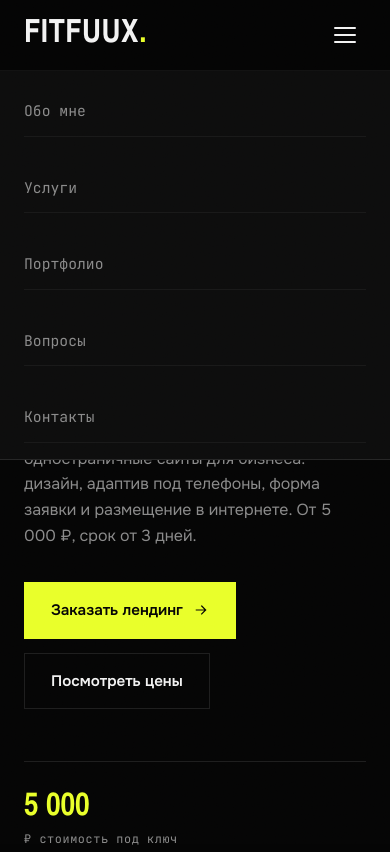
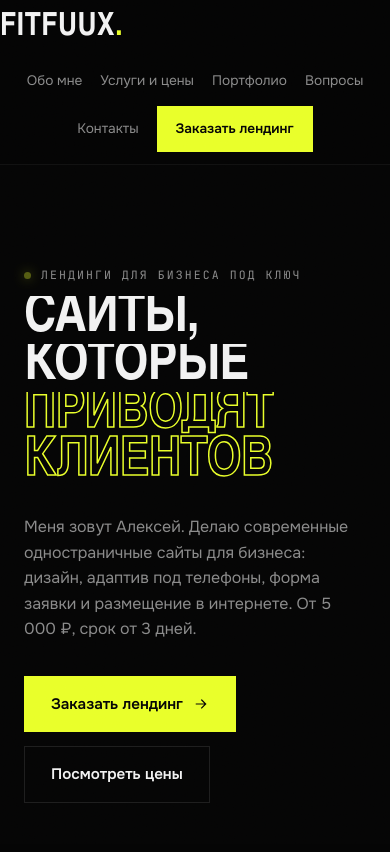
Before and after one commit to lecalecaleca228-cmyk/landing, a plain HTML site: page index.html in a window 390 px wide. Shown: the top 852 px of the page. Drawn offline with Linux system fonts and the light colour scheme; a web font is replaced by a local one.

Commit message:
Меню в одну строку на мобильных, как на десктопе

```diff
--- a/index.html
+++ b/index.html
@@ -50,12 +50,14 @@
     nav>a{color:var(--muted);text-decoration:none;font-size:.92rem;position:relative;transition:color .2s}
     nav>a:hover{color:var(--text)}
     nav>a.btn{color:#050505}
-    .burger{display:none;flex-direction:column;gap:5px;background:none;border:none;padding:10px;cursor:pointer}
-    .burger i{width:22px;height:2px;background:var(--text);border-radius:2px;transition:.25s}
-    .burger.is-open i:nth-child(1){transform:translateY(7px) rotate(45deg)}
-    .burger.is-open i:nth-child(2){opacity:0}
-    .burger.is-open i:nth-child(3){transform:translateY(-7px) rotate(-45deg)}
-    @media(max-width:900px){.burger{display:flex}nav{display:none;position:absolute;top:70px;left:0;right:0;flex-direction:column;background:var(--bg-2);border-bottom:1px solid var(--line);padding:16px 24px;align-items:stretch}nav.is-open{display:flex}nav>a{padding:13px 0;border-bottom:1px solid var(--line-soft)}nav>a.btn{margin-top:14px;text-align:center;border:none}}
+    .burger{display:none}
+    @media(max-width:900px){
+      .hdr{flex-wrap:wrap;gap:10px;min-height:auto;padding:12px 0}
+      nav{display:flex;flex:1 1 100%;flex-direction:row;flex-wrap:wrap;align-items:center;justify-content:center;gap:8px 18px;position:static;order:2;background:none;border:none;padding:10px 0 0}
+      .site-header, header{position:static}
+      nav>a{padding:6px 0;border:none;font-size:.86rem;white-space:nowrap}
+      nav>a.btn{margin:0;display:inline-flex}
+    }
 
     /* Hero */
     .hero{overflow:hidden;position:relative}
```
